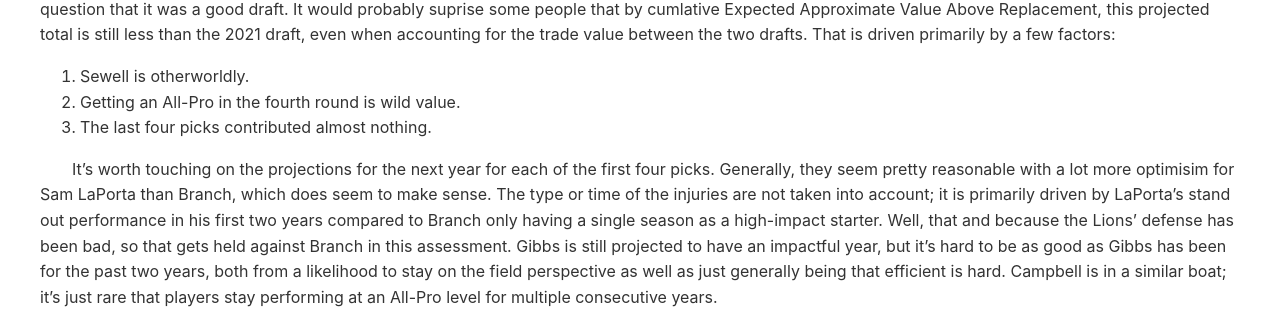
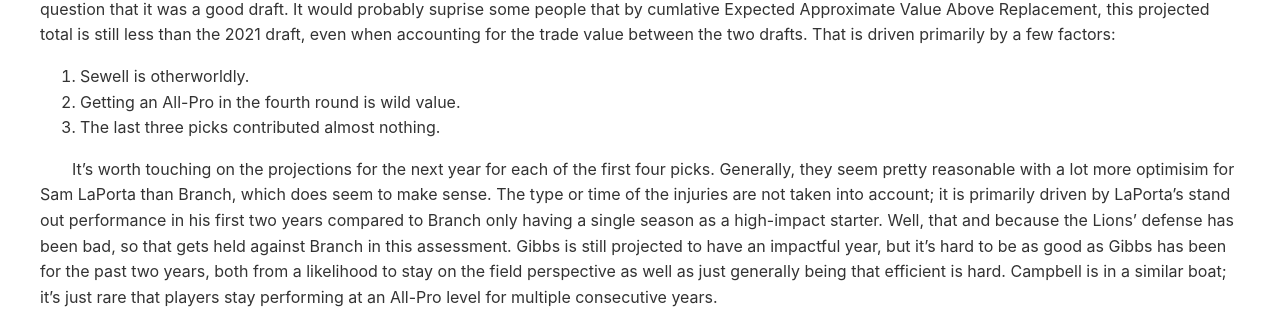
Before and after one commit to cram9030/cram9030.github.io, a Jekyll site: the page built from _posts/2026-06-19-brad-holmes.md, in a window 1280 px wide and 900 px high, scrolled down 3124 px. Shown: the part 143-453 px from the top of the window. Built offline with Jekyll 4.4.1, drawn with Linux system fonts in a browser that asks for light colours.

Commit message:
spelling fixed

```diff
--- a/_posts/2026-06-19-brad-holmes.md
+++ b/_posts/2026-06-19-brad-holmes.md
@@ -84,7 +84,7 @@ Here’s the gem of a draft where the first four picks were all significant cont
 
 1. Sewell is otherworldly.
 2. Getting an All-Pro in the fourth round is wild value.
-3. The last four picks contributed almost nothing.
+3. The last three picks contributed almost nothing.
 
 It’s worth touching on the projections for the next year for each of the first four picks. Generally, they seem pretty reasonable with a lot more optimisim for Sam LaPorta than Branch, which does seem to make sense. The type or time of the injuries are not taken into account; it is primarily driven by LaPorta’s stand out performance in his first two years compared to Branch only having a single season as a high-impact starter. Well, that and because the Lions' defense has been bad, so that gets held against Branch in this assessment. Gibbs is still projected to have an impactful year, but it’s hard to be as good as Gibbs has been for the past two years, both from a likelihood to stay on the field perspective as well as just generally being that efficient is hard. Campbell is in a similar boat; it’s just rare that players stay performing at an All-Pro level for multiple consecutive years.
 
```
